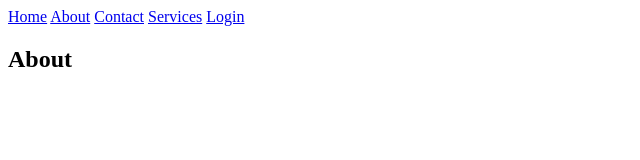
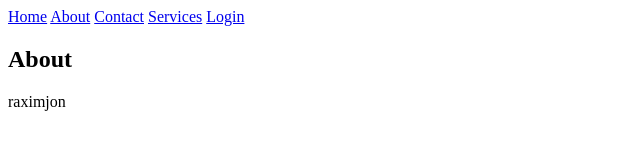
Before and after one commit to javohir7777/teamProject-18, a plain HTML site: page pages/about.html in a window 1280 px wide. Shown: the full height of the page, 0-640 px from the left. Drawn offline with Linux system fonts and the light colour scheme.

Commit message:
raximjon

```diff
--- a/pages/about.html
+++ b/pages/about.html
@@ -12,5 +12,6 @@
     <a href="./services.html">Services</a>
     <a href="./login.html">Login</a>
     <h2>About</h2>
+    <p>raximjon</p>
   </body>
 </html>
```
Also changed, not shown: index.html (+1 -0 lines).
